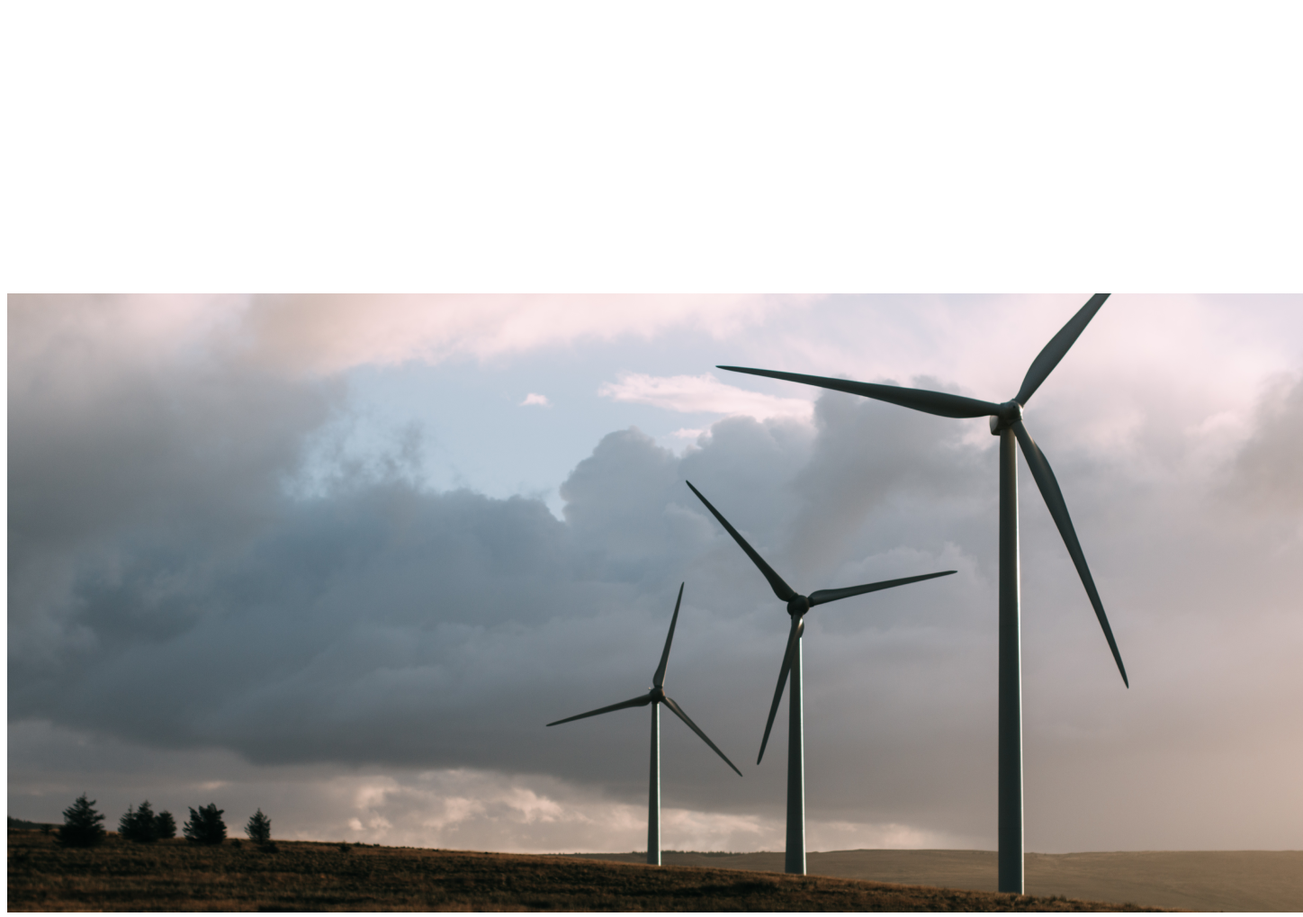
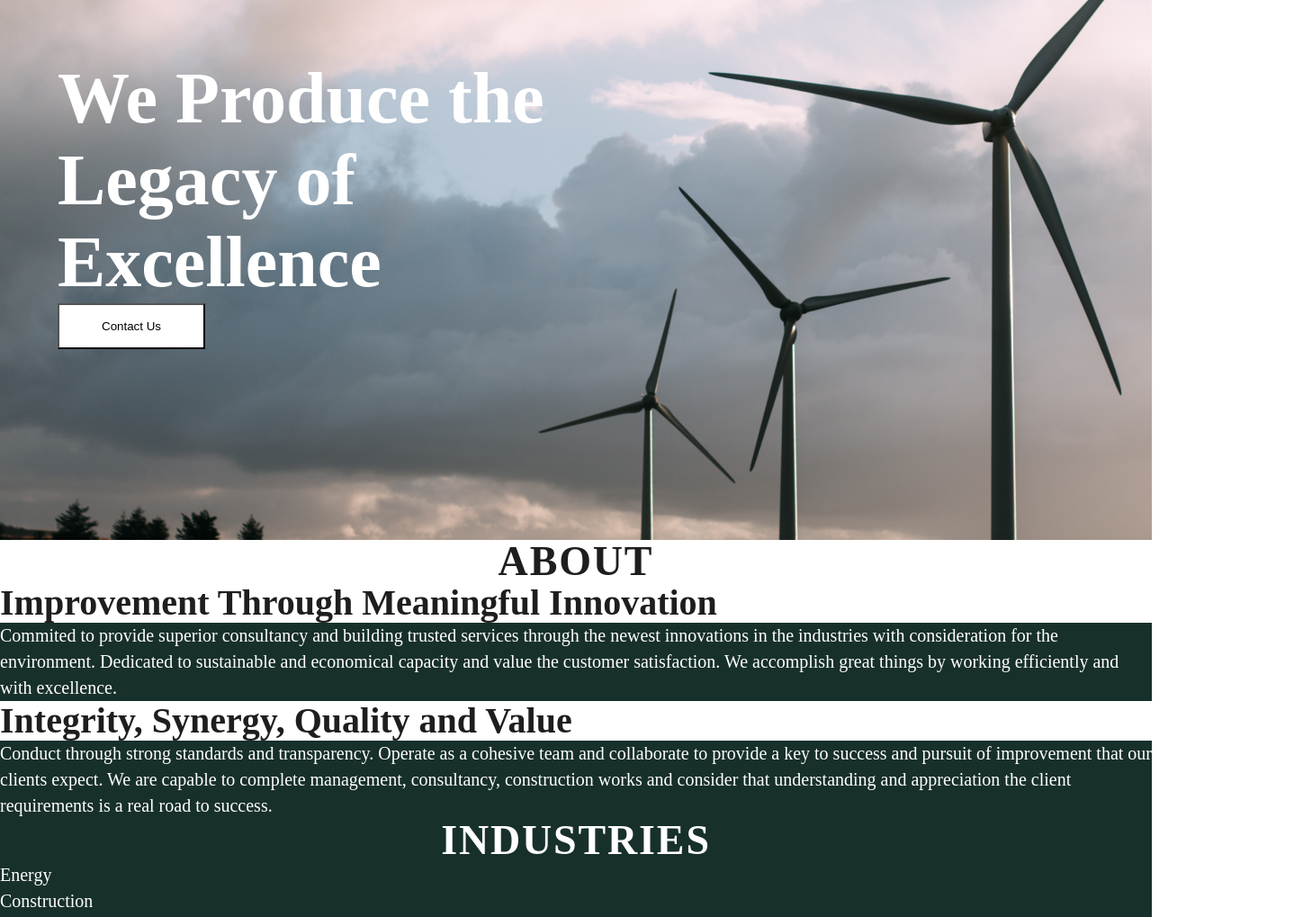
Before and after one commit to B1color/WR312, a plain HTML site: page TD1/index.html in a window 1280 px wide. Shown: the top 1019 px of the page at 90% size, 1448 px wide, since content can reach past the window. Drawn offline with Linux system fonts and the light colour scheme.

Commit message:
image background

```diff
--- a/TD1/index.html
+++ b/TD1/index.html
@@ -8,7 +8,7 @@
 <body>
     <div id="part1">
     <h1>We Produce the<br> Legacy of<br> Excellence</h1>
-    <img src="image/Rectangle 13.png">
+    <button>Contact Us</button>
 </div>
 
     <h2>About</h2>
--- a/TD1/style.css
+++ b/TD1/style.css
@@ -1,10 +1,24 @@
+*{
+    padding: 0;
+    margin: 0;
+}
 h1{
 color: #FFF;
 font-family: Playfair Display;
 font-size: 80px;
-font-style: normal;
-font-weight: 800;
-line-height: 88px;
+padding-left: 5%;
+padding-top: 5%;
+}
+button{
+    background-color: #FFF;
+    display: flex;
+    width: 164px;
+    padding: 16px;
+    justify-content: center;
+    align-items: center;
+    gap: 10px;
+    margin-left: 5%;
+
 }
 h2{
     color: #1E1E1E;
@@ -48,3 +62,8 @@ line-height: 29px; /* 145% */
     background: #18302B;
     color: #FFF;
 }
+#part1{
+    background-image: url("image/Rectangle\ 13.png");
+    width: 100%;
+    height: 600px;
+}
```
